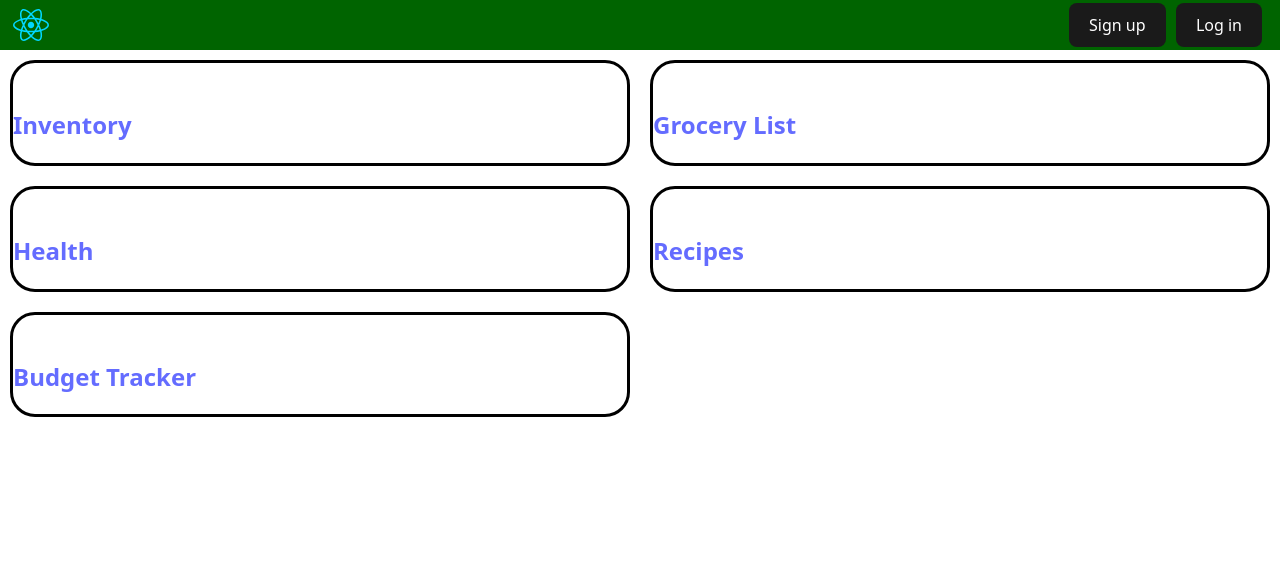
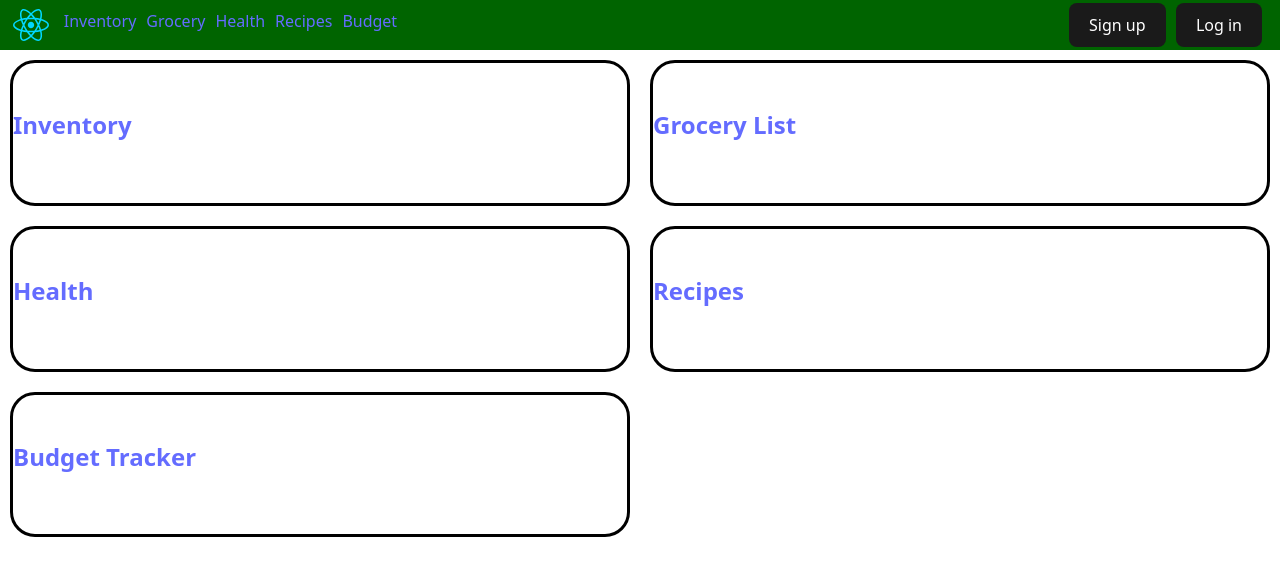
Before and after one commit to PAP-2025-Summer-L6-G1/Final-Project-Frontend, a React (Vite) app: page / in a window 1280 px wide. Shown: the top 576 px of the page. Built offline with nearby package versions, Linux system fonts and the light colour scheme.

Commit message:
Add Links to other pages

```diff
--- a/src/components/Navbar.css
+++ b/src/components/Navbar.css
@@ -12,3 +12,6 @@
     float: left;
     flex-direction: row;
 }
+a {
+    margin: 0 5px;
+}
--- a/src/components/Navbar.jsx
+++ b/src/components/Navbar.jsx
@@ -10,6 +10,11 @@ export default function Navbar() {
                 <Link to="/">
                 <img src={logo} className="logo"/>
                 </Link>
+                <Link to="/inventory">Inventory</Link>
+                <Link to="/grocery">Grocery</Link>
+                <Link to="/health">Health</Link>
+                <Link to="/recipes">Recipes</Link>
+                <Link to="/budget">Budget</Link>
             </nav>
             <Accounts/>
         </header>
```
